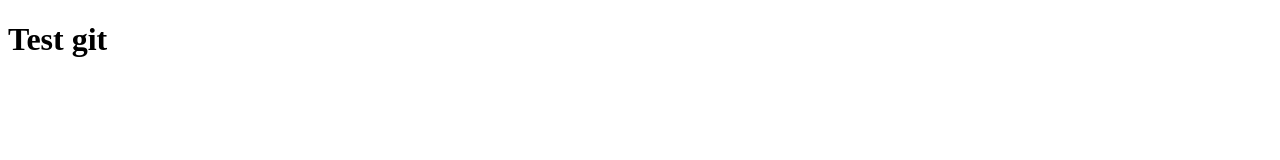
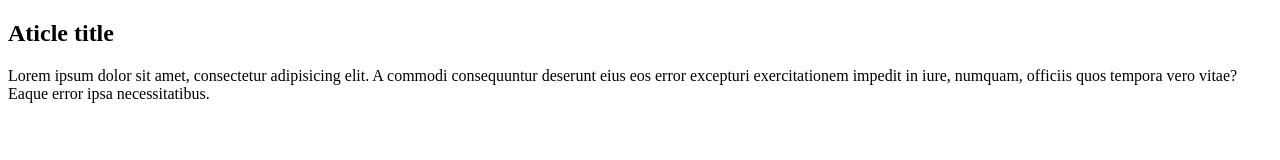
Before and after one commit to VatamaniukDev/knigopis, a plain HTML site: page index.html in a window 1280 px wide. Drawn offline with Linux system fonts and the light colour scheme.

Commit message:
add article

```diff
--- a/index.html
+++ b/index.html
@@ -8,7 +8,13 @@
 <body>
 <header></header>
 <main>
-    <h1>Test git</h1>
+    <section>
+        <article>
+            <h2>Aticle title</h2>
+            <p>Lorem ipsum dolor sit amet, consectetur adipisicing elit. A commodi consequuntur deserunt eius eos error excepturi exercitationem impedit in iure, numquam, officiis quos tempora vero vitae? Eaque error ipsa necessitatibus.</p>
+        </article>
+    </section>
+
 </main>
 <footer></footer>
 
```
